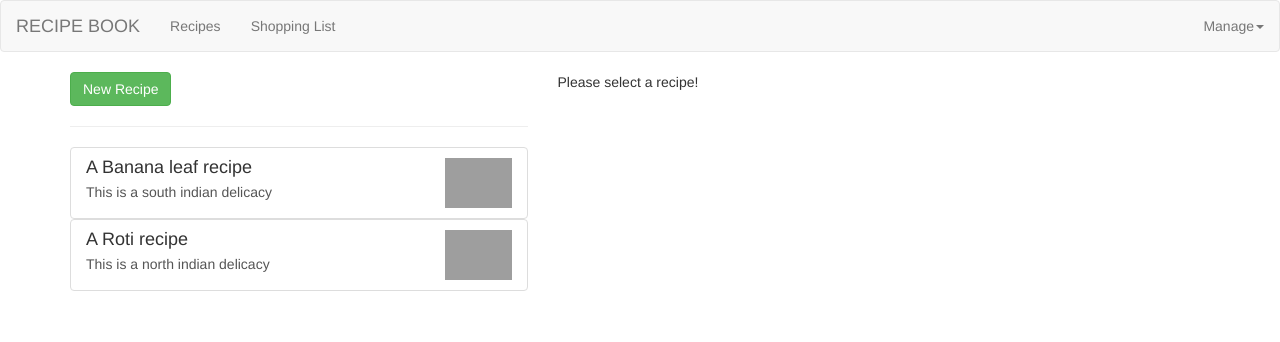
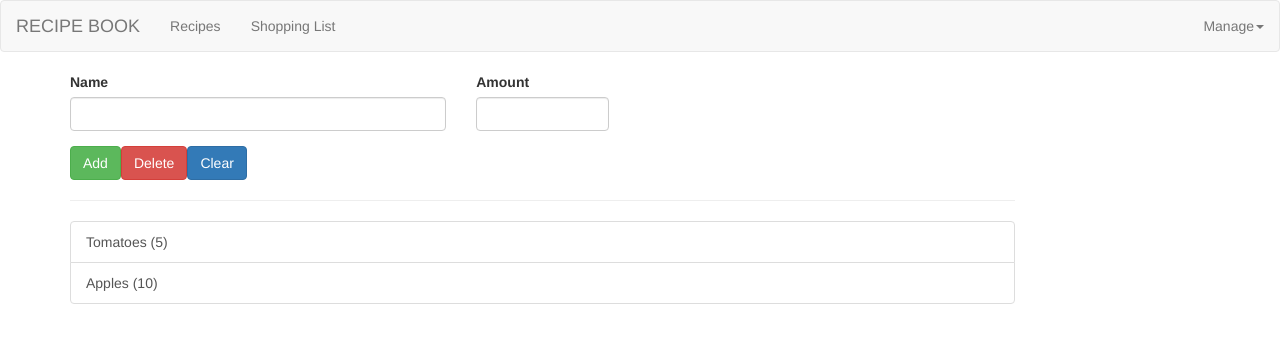
Before and after one commit to Srivatsa2393/Angular-4-Restaurunt-application, an Angular app: page /shopping-list in a window 1280 px wide. Shown: the top 342 px of the page. Built offline with nearby package versions, Linux system fonts and the light colour scheme; grey boxes are pictures that could not be loaded.

Commit message:
Setting up the routes

```diff
--- /dev/null
+++ b/src/app/app-routing.module.ts
@@ -0,0 +1,21 @@
+import { NgModule } from '@angular/core';
+import { Routes, RouterModule } from '@angular/router';
+
+import { RecipesComponent } from './recipes/recipes.component';
+import { ShoppingListComponent } from './shopping-list/shopping-list.component';
+
+
+const appRoutes: Routes = [
+    { path: '', redirectTo: '/recipes', pathMatch: 'full' },
+    { path: 'recipes', component: RecipesComponent },
+    { path: 'shopping-list', component: ShoppingListComponent }
+];
+
+@NgModule({
+    imports: [RouterModule.forRoot(appRoutes)],
+    exports: [RouterModule]
+})
+
+export class AppRoutingModule {
+
+}
--- a/src/app/app.component.html
+++ b/src/app/app.component.html
@@ -3,8 +3,9 @@
 <div class="container">
   <div class="row">
     <div class="col-md-12">
-      <app-recipes *ngIf="loadedFeature === 'recipe'"></app-recipes>
-      <app-shopping-list *ngIf="loadedFeature !== 'recipe'"></app-shopping-list>
+      <!-- <app-recipes *ngIf="loadedFeature === 'recipe'"></app-recipes>
+      <app-shopping-list *ngIf="loadedFeature !== 'recipe'"></app-shopping-list> -->
+      <router-outlet></router-outlet>
     </div>
   </div>
 </div>
--- a/src/app/app.module.ts
+++ b/src/app/app.module.ts
@@ -12,6 +12,7 @@
 import { ShoppingEditComponent } from './shopping-list/shopping-edit/shopping-edit.component';
 import { DropdownDirective } from './shared/dropdown.directive';
 import { ShoppingListService } from './shopping-list/shopping-list.service';
+import { AppRoutingModule } from './app-routing.module';
 
 @NgModule({
   declarations: [
@@ -27,7 +28,8 @@
   ],
   imports: [
     BrowserModule,
-    FormsModule
+    FormsModule,
+    AppRoutingModule
   ],
   providers: [ShoppingListService],
   bootstrap: [AppComponent]
```
